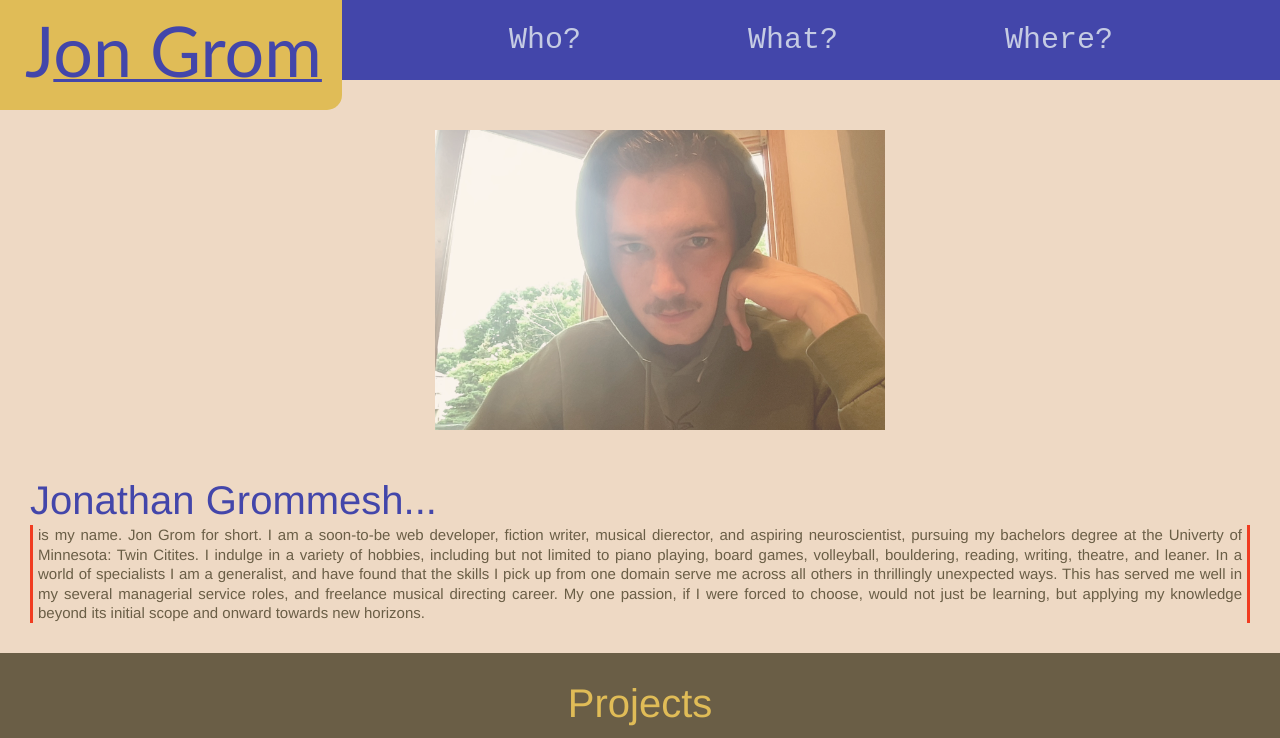
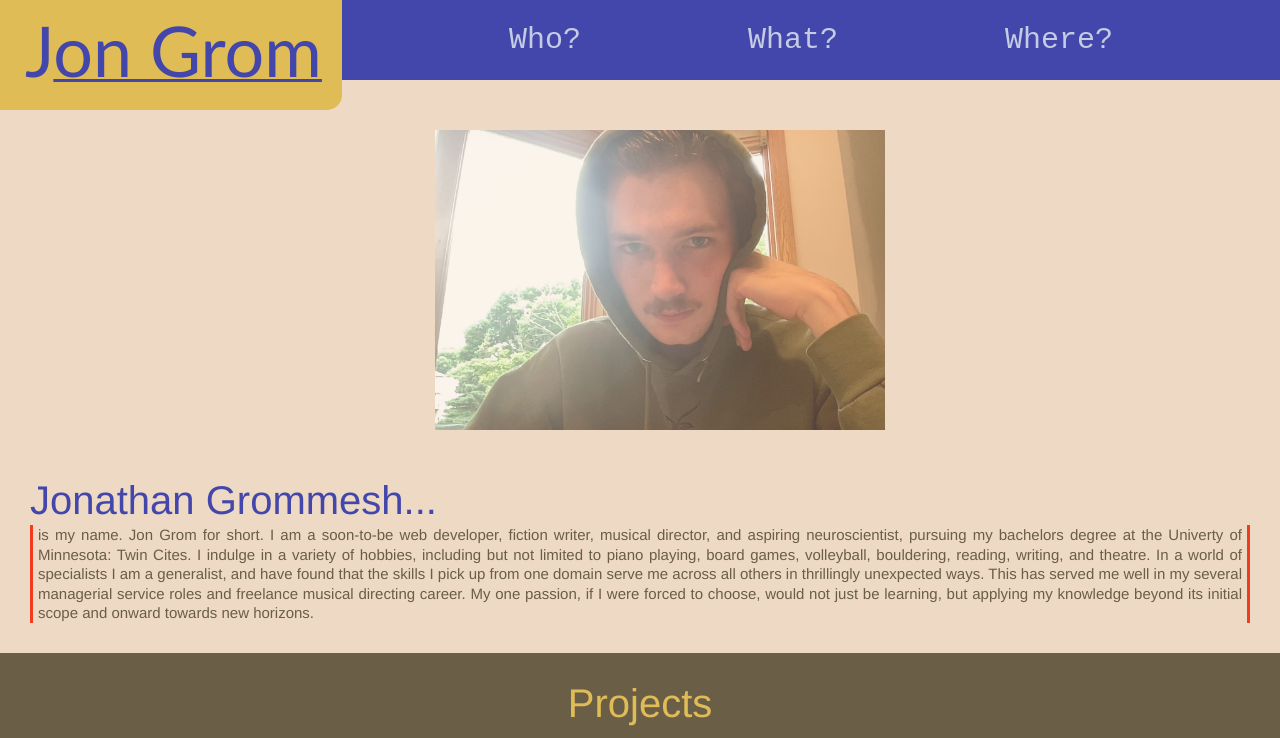
Before and after one commit to JonGrom/jongrom-s-portfolio, a plain HTML site: page index.html in a window 1280 px wide. Shown: the top 738 px of the page. Drawn offline with Linux system fonts and the light colour scheme.

Commit message:
adjusted bio

```diff
--- a/index.html
+++ b/index.html
@@ -31,7 +31,7 @@
     </div>
     <section id="about-me">
         <h2>Jonathan Grommesh...</h2>
-        <p>is my name. Jon Grom for short. I am a soon-to-be web developer, fiction writer, musical dierector, and aspiring neuroscientist, pursuing my bachelors degree at the Univerty of Minnesota: Twin Citites. I indulge in a variety of hobbies, including but not limited to piano playing, board games, volleyball, bouldering, reading, writing, theatre, and leaner. In a world of specialists I am a generalist, and have found that the skills I pick up from one domain serve me across all others in thrillingly unexpected ways. This has served me well in my several managerial service roles, and freelance musical directing career. My one passion, if I were forced to choose, would not just be learning, but applying my knowledge beyond its initial scope and onward towards new horizons.</p>
+        <p>is my name. Jon Grom for short. I am a soon-to-be web developer, fiction writer, musical director, and aspiring neuroscientist, pursuing my bachelors degree at the Univerty of Minnesota: Twin Cites. I indulge in a variety of hobbies, including but not limited to piano playing, board games, volleyball, bouldering, reading, writing, and theatre. In a world of specialists I am a generalist, and have found that the skills I pick up from one domain serve me across all others in thrillingly unexpected ways. This has served me well in my several managerial service roles and freelance musical directing career. My one passion, if I were forced to choose, would not just be learning, but applying my knowledge beyond its initial scope and onward towards new horizons.</p>
     </section>
     <!-- Projects section includes a title and five images linked to projects of mine.-->
     <section id="projects">
```
